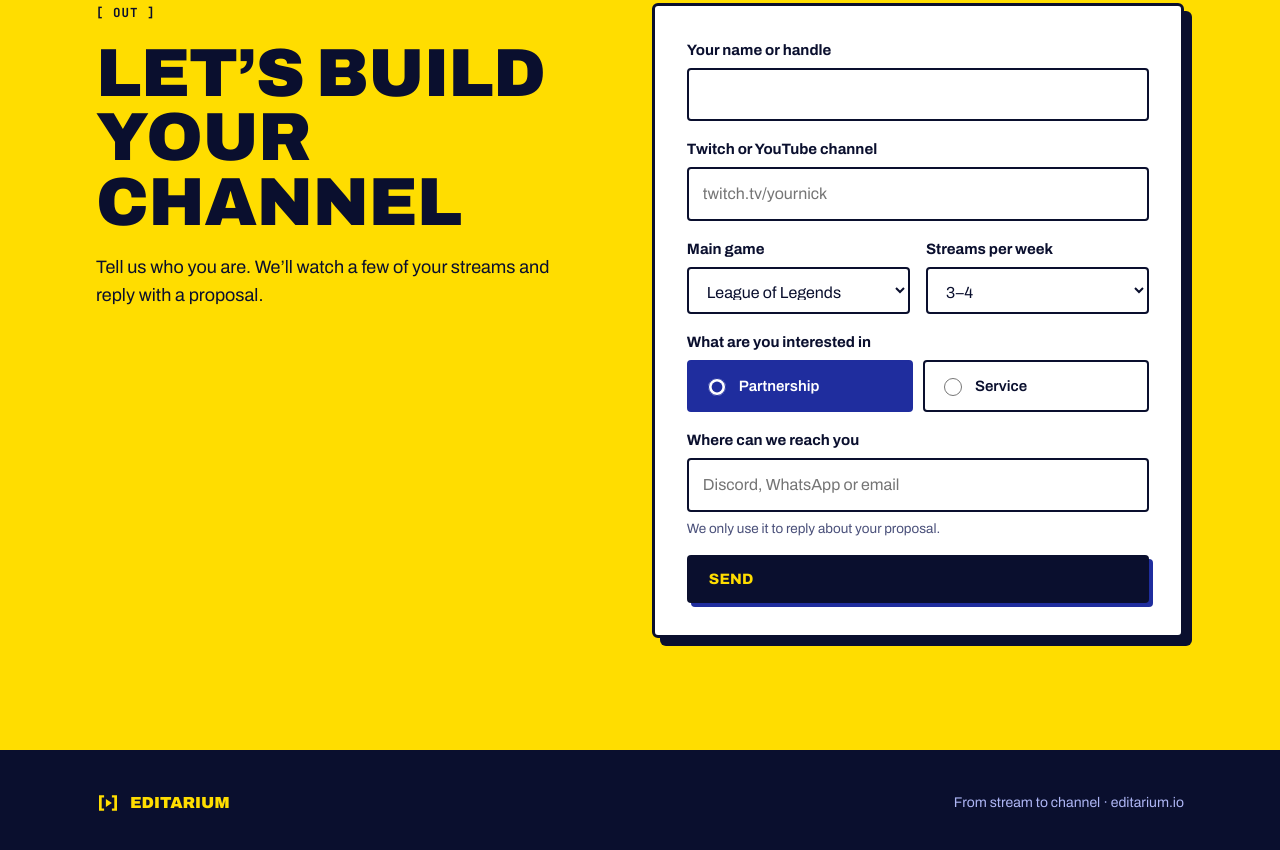
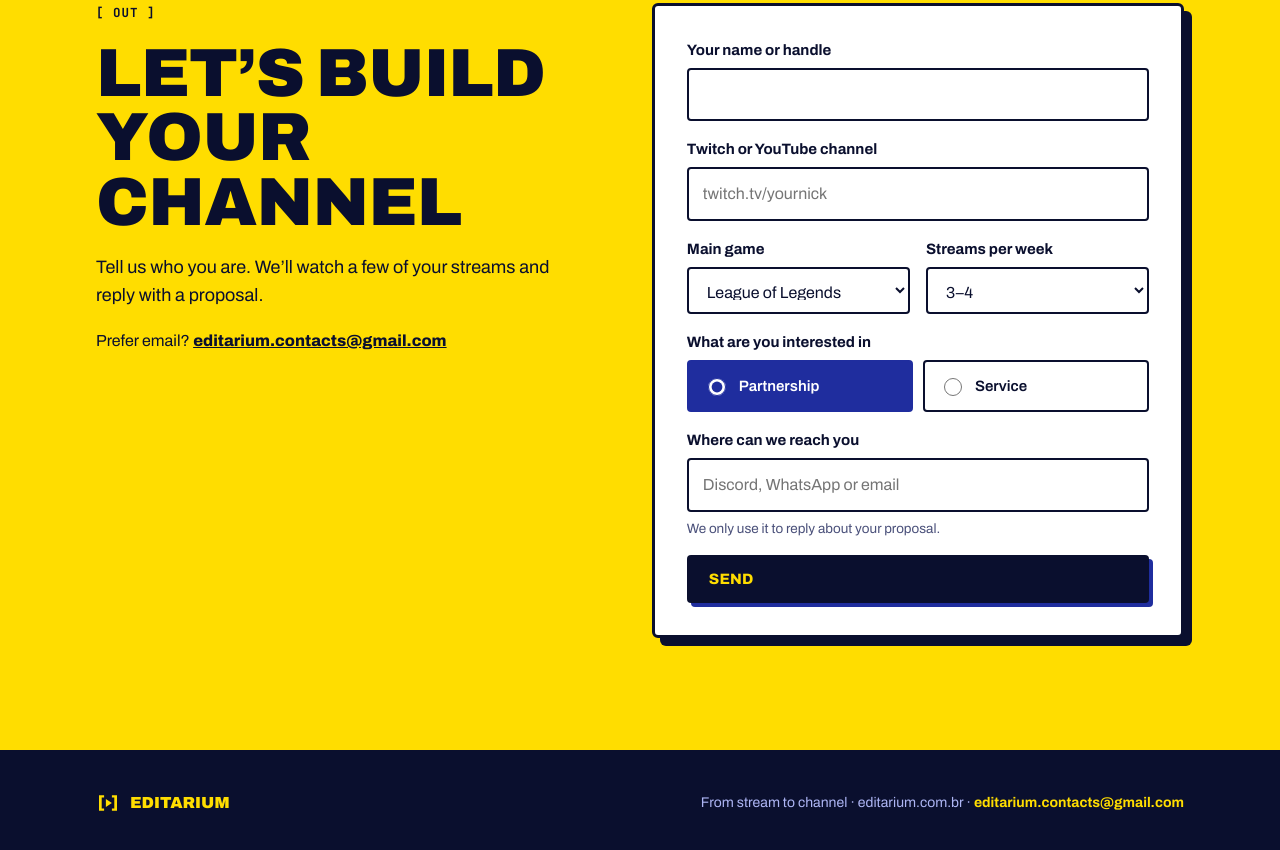
Before and after one commit to davi-canuto/editarum-site, a plain HTML site: page index.html in a window 1280 px wide. Shown: the part 5614-6464 px from the top of the page. Drawn offline with Linux system fonts and the light colour scheme.

Commit message:
feat: contact email, editarium.com.br domain and dark icon set
Footer and form intro show editarium.contacts@gmail.com; domain mentions move
from editarium.io to editarium.com.br. Favicon follows the dark header, plus
apple-touch-icon and a 512px PNG used as og:image.

Co-Authored-By: Claude Opus 5.5 <noreply@anthropic.com>

```diff
--- a/index.html
+++ b/index.html
@@ -11,9 +11,12 @@
 <meta property="og:title" content="Editarium · Você joga. A gente corta.">
 <meta property="og:description" content="Seu canal de cortes, sem você editar nada. Edição de lives para streamers.">
 <meta property="og:type" content="website">
-<meta property="og:url" content="https://editarium.io/">
+<meta property="og:url" content="https://editarium.com.br/">
 <meta name="theme-color" content="#0A0F2E">
 <link rel="icon" href="favicon.svg" type="image/svg+xml">
+<link rel="icon" href="icon-512.png" type="image/png" sizes="512x512">
+<link rel="apple-touch-icon" href="apple-touch-icon.png">
+<meta property="og:image" content="https://editarium.com.br/icon-512.png">
 <style>:root{padding-top:env(safe-area-inset-top,0px);padding-bottom:env(safe-area-inset-bottom,0px)}img{max-width:100%}[hidden]{display:none!important}</style>
 </head>
 <body>
@@ -287,6 +290,10 @@ footer { background: var(--night); color: var(--on-dark-muted); padding-block: 4
 footer .inner { display: flex; flex-wrap: wrap; justify-content: space-between; align-items: center; gap: 16px; }
 footer .logo span { font-size: 16px; }
 footer .logo .mark { width: 24px; height: 24px; }
+footer .foot-meta a { color: var(--yellow); font-weight: 700; text-decoration: none; overflow-wrap: anywhere; }
+footer .foot-meta a:hover { text-decoration: underline; }
+.apply .lede .mail { font-size: 16px; }
+.apply .lede .mail a { font-weight: 800; color: var(--night); overflow-wrap: anywhere; }
 </style>
 
 <svg width="0" height="0" style="position:absolute" aria-hidden="true">
@@ -511,6 +518,7 @@ footer .logo .mark { width: 24px; height: 24px; }
         <span class="label">[ out ]</span>
         <h2 data-i18n="t95" class="display">Bora montar o seu canal</h2>
         <p data-i18n="t96">Conta rapidinho quem você é. A gente assiste umas lives suas e responde com uma proposta.</p>
+        <p class="mail"><span data-i18n="t114">Prefere e-mail?</span> <a href="mailto:editarium.contacts@gmail.com">editarium.contacts@gmail.com</a></p>
       </div>
 
       <form id="form" name="inscricao" method="POST" data-netlify="true" netlify-honeypot="bot-field" novalidate>
@@ -576,7 +584,7 @@ footer .logo .mark { width: 24px; height: 24px; }
     <a class="logo" href="#topo" aria-label="Editarium, voltar ao topo">
       <svg class="mark" aria-hidden="true"><use href="#mark"/></svg><span>EDITARIUM</span>
     </a>
-    <span data-i18n="t113">Da live pro canal · editarium.io</span>
+    <span class="foot-meta"><span data-i18n="t113">Da live pro canal · editarium.com.br</span> · <a href="mailto:editarium.contacts@gmail.com">editarium.contacts@gmail.com</a></span>
   </div>
 </footer>
 
@@ -698,7 +706,8 @@ footer .logo .mark { width: 24px; height: 24px; }
     "t110": "Received.",
     "t111": "Thanks! We’ll watch a few of your streams and reach out through the contact you sent. Here’s what we got:",
     "t112": "Edit answer",
-    "t113": "From stream to channel · editarium.io"
+    "t113": "From stream to channel · editarium.com.br",
+    "t114": "Prefer email?"
     };
   const ATTRS = [
     ['nav.nav', 'aria-label', 'Main'],
```
Also changed, not shown: apple-touch-icon.png (added), favicon.svg, icon-512.png (added), 1 other file.
